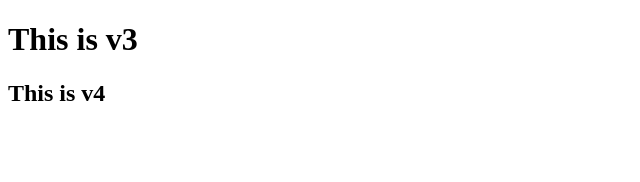
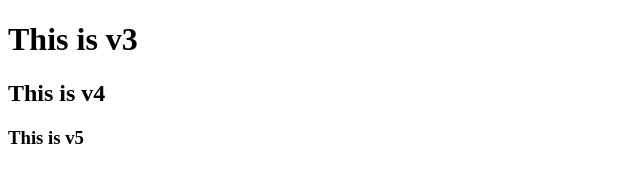
Before and after one commit to SOUVIK-404/first-repo, a plain HTML site: page index.html in a window 1280 px wide. Shown: the full height of the page, 0-640 px from the left. Drawn offline with Linux system fonts and the light colour scheme.

Commit message:
versoin-5

```diff
--- a/index.html
+++ b/index.html
@@ -10,6 +10,7 @@
 <body>
   <h1>This is v3 </h1>
   <h2>This is v4</h2>
+  <h3>This is v5</h3>
 
 </body>
 
```
